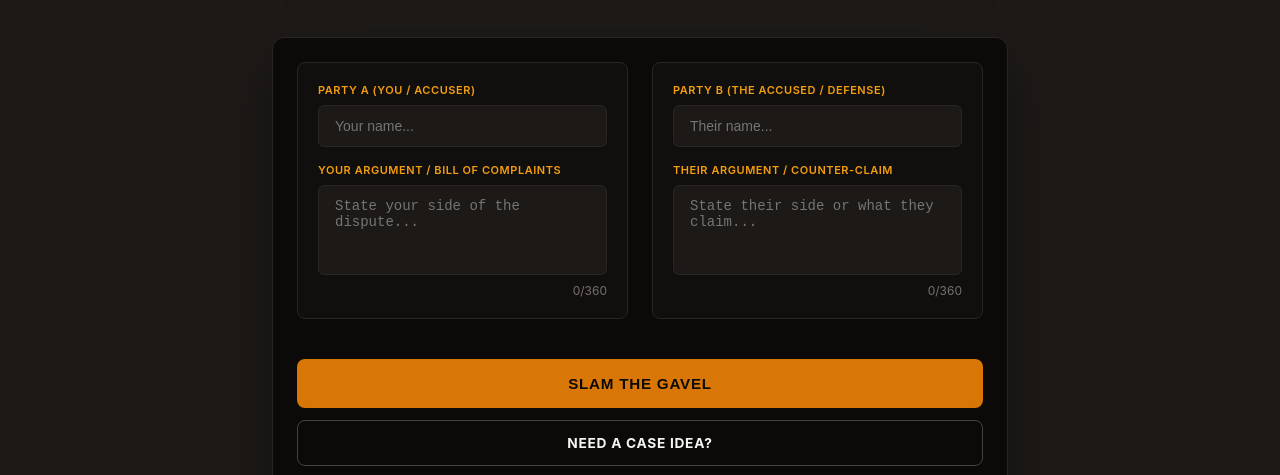
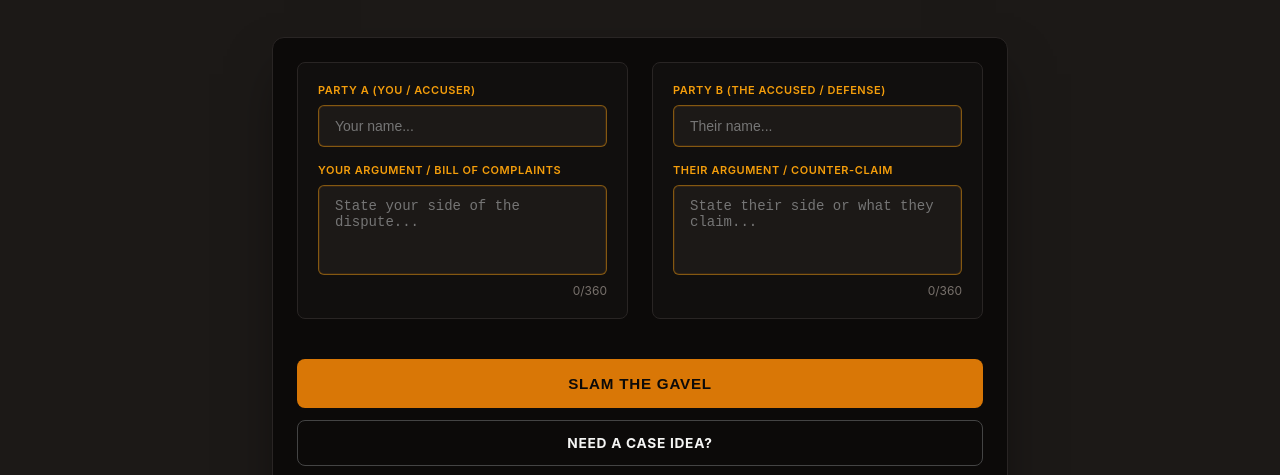
Before and after one commit to blainechanson/who-is-wrong, a website: page index.html in a window 1280 px wide. Shown: the part 305-780 px from the top of the page. Drawn offline with Linux system fonts and the light colour scheme.

Commit message:
Update index.html

```diff
--- a/index.html
+++ b/index.html
@@ -41,8 +41,8 @@
     .party-square { background-color: rgba(255, 255, 255, 0.02); border: 1px solid #292524; border-radius: 0.5rem; padding: 1.25rem; display: flex; flex-direction: column; gap: 1rem; }
     .input-group { display: flex; flex-direction: column; gap: 0.5rem; }
     label { font-size: 11px; font-weight: 600; color: var(--accent-hover); text-transform: uppercase; letter-spacing: 0.05em; }
-    input, textarea { width: 100%; background-color: var(--bg-main); border: 1px solid #292524; border-radius: 0.375rem; padding: 0.75rem 1rem; color: var(--text-main); font-size: 0.875rem; }
-    input:focus, textarea:focus { outline: none; border-color: var(--accent-hover); }
+    input, textarea { width: 100%; background-color: var(--bg-main); border: 1px solid rgba(245, 158, 11, 0.48); border-radius: 0.375rem; padding: 0.75rem 1rem; color: var(--text-main); font-size: 0.875rem; box-shadow: inset 0 0 0 1px rgba(217, 119, 6, 0.12); }
+    input:focus, textarea:focus { outline: none; border-color: var(--accent-hover); box-shadow: 0 0 0 2px rgba(245, 158, 11, 0.35), inset 0 0 0 1px rgba(245, 158, 11, 0.18); }
     textarea { resize: none; }
     .field-note { color: var(--text-dark); font-size: 0.75rem; text-align: right; }
     .fine-print { color: #e7e5e4; font-size: 0.78rem; line-height: 1.5; margin-top: 0.85rem; text-align: center; }
```
